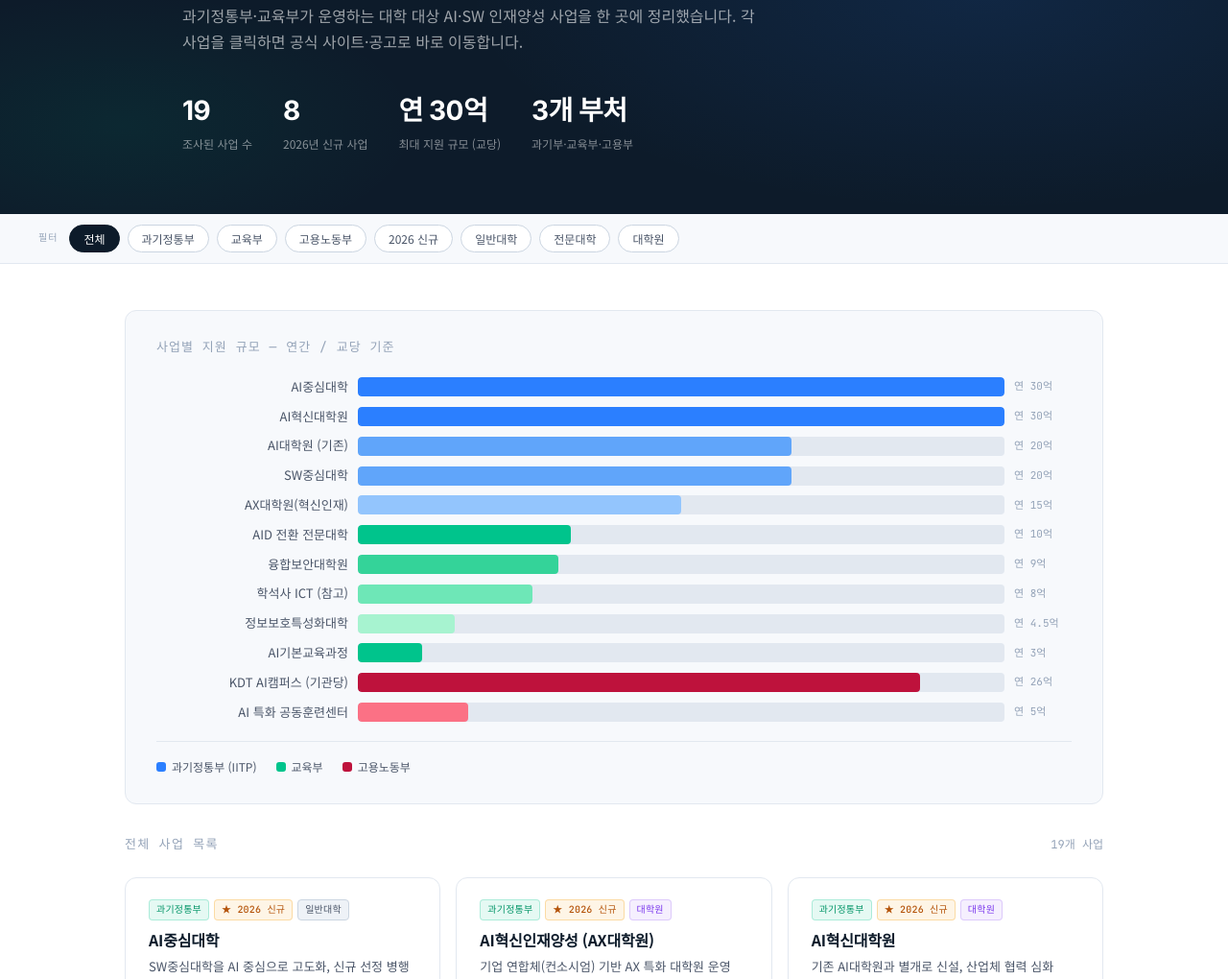
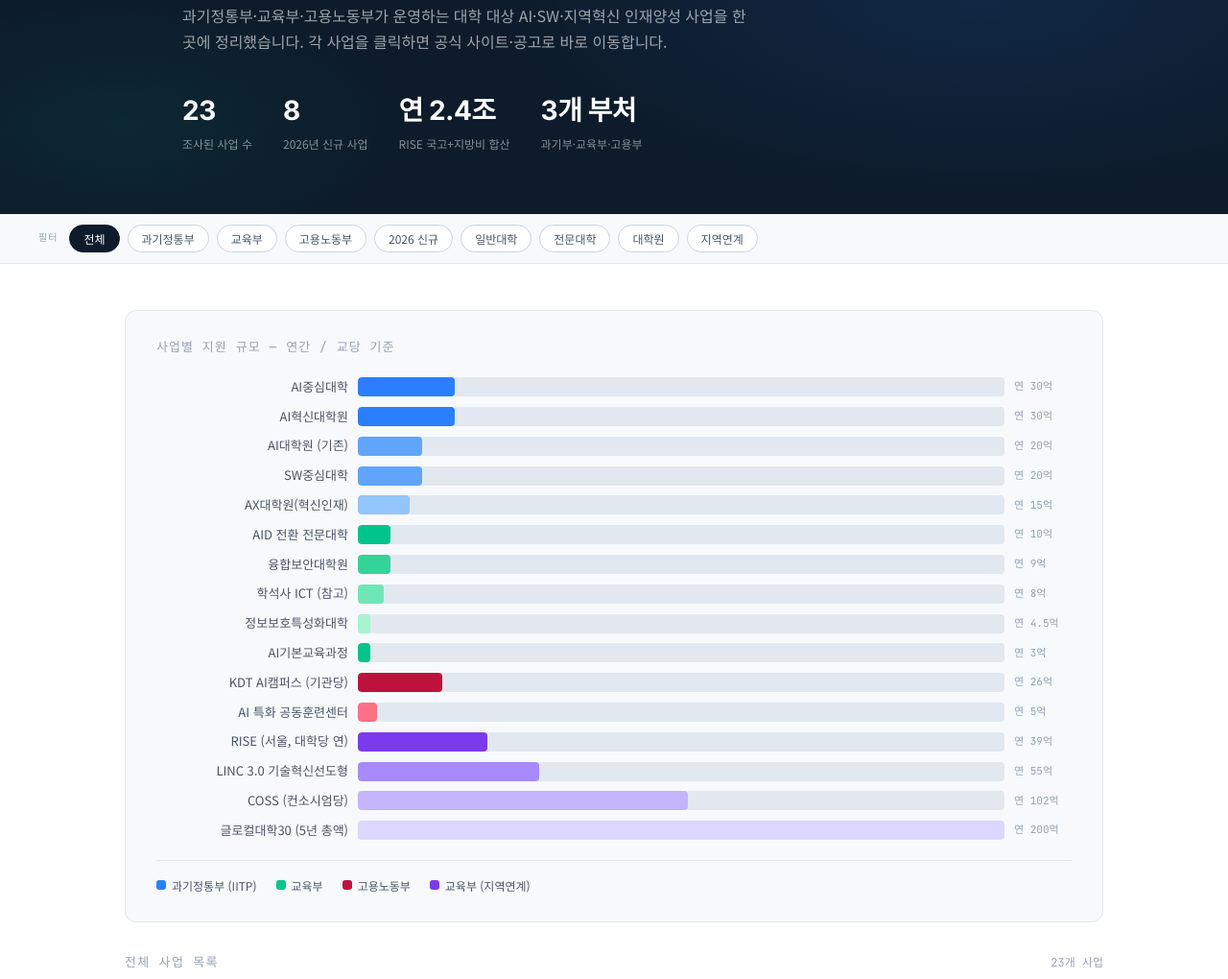
Before and after one commit to gerrard-grepp/260611-AIbusinesslist, a plain HTML site: page index.html in a window 1280 px wide. Shown: the part 293-1313 px from the top of the page at 96% size. Drawn offline with Linux system fonts and the light colour scheme.

Commit message:
Update index.html

```diff
--- a/index.html
+++ b/index.html
@@ -219,6 +219,7 @@ body {
 .badge-univ { background: var(--surface2); color: var(--text-secondary); border: 1px solid var(--border-strong); }
 .badge-junior { background: #FFF7ED; color: #C2410C; border: 1px solid #FED7AA; }
 .badge-moel  { background: #FFF1F2; color: #BE123C; border: 1px solid #FECDD3; }
+.badge-region { background: #F5F3FF; color: #6D28D9; border: 1px solid #DDD6FE; }
 
 .card-arrow {
   color: var(--accent);
@@ -437,12 +438,12 @@ body {
     <div class="hero-eyebrow">2026 정부 재정지원사업 종합</div>
     <h1>대학 <span>AI · SW 교육</span> 지원사업<br>현황 가이드</h1>
     <p class="hero-desc">
-      과기정통부·교육부가 운영하는 대학 대상 AI·SW 인재양성 사업을 한 곳에 정리했습니다.
+      과기정통부·교육부·고용노동부가 운영하는 대학 대상 AI·SW·지역혁신 인재양성 사업을 한 곳에 정리했습니다.
       각 사업을 클릭하면 공식 사이트·공고로 바로 이동합니다.
     </p>
     <div class="hero-stats">
       <div>
-        <div class="hero-stat-num">19</div>
+        <div class="hero-stat-num">23</div>
         <div class="hero-stat-label">조사된 사업 수</div>
       </div>
       <div>
@@ -450,8 +451,8 @@ body {
         <div class="hero-stat-label">2026년 신규 사업</div>
       </div>
       <div>
-        <div class="hero-stat-num">연 30억</div>
-        <div class="hero-stat-label">최대 지원 규모 (교당)</div>
+        <div class="hero-stat-num">연 2.4조</div>
+        <div class="hero-stat-label">RISE 국고+지방비 합산</div>
       </div>
       <div>
         <div class="hero-stat-num">3개 부처</div>
@@ -472,6 +473,7 @@ body {
   <button class="filter-btn" onclick="setFilter(this,'univ')">일반대학</button>
   <button class="filter-btn" onclick="setFilter(this,'junior')">전문대학</button>
   <button class="filter-btn" onclick="setFilter(this,'grad')">대학원</button>
+  <button class="filter-btn" onclick="setFilter(this,'region')">지역연계</button>
 </div>
 
 <!-- MAIN -->
@@ -485,6 +487,7 @@ body {
       <div class="legend-item"><div class="legend-dot" style="background:#2B7FFF"></div>과기정통부 (IITP)</div>
       <div class="legend-item"><div class="legend-dot" style="background:#00C48C"></div>교육부</div>
       <div class="legend-item"><div class="legend-dot" style="background:#BE123C"></div>고용노동부</div>
+      <div class="legend-item"><div class="legend-dot" style="background:#7C3AED"></div>교육부 (지역연계)</div>
     </div>
   </div>
 
@@ -815,16 +818,84 @@ const PROGRAMS = [
       { label: '고용노동부 직업훈련', url: 'https://www.moel.go.kr', primary: false },
     ]
   },
+  // ───────────────────────────────────────────────
+  // 지역혁신·지역연계 계열 사업
+  // ───────────────────────────────────────────────
+  {
+    id: 20,
+    title: 'RISE (지역혁신중심 대학지원체계)',
+    sub: '지자체가 주도하는 지역대학 전면 지원 — AI 특화 단위과제 포함',
+    dept: 'moe',
+    isNew: false,
+    target: 'univ',
+    scale: '연간 국고+지방비 총 2조4천억 (전국 17개 시도)',
+    barVal: 39,
+    detail: '2025년 전국 본격 시행(2025~2029년 5개년). 기존 RIS·LINC 등 대학지원 사업을 통합·흡수. 지자체 주도로 지역대학에 AI 관련 학과 지원·계약학과·산학협력 등 단위과제 자율 설계. 서울시: AI 관련 학과 지원·AI분야 조기취업형 계약학과 공고(2026년 4월 공고, 7월 선정). 경북: 5년간 1조5천억 이상 투입(전국 최대). 한양대 5년간 395억, 서울과기대 5개 과제 선정 등 개별 대학 규모 상이.',
+    badges: ['moe','region','univ'],
+    links: [
+      { label: '한국연구재단 RISE', url: 'https://www.nrf.re.kr/biz/info/info/view?menu_no=378&biz_no=627', primary: true },
+      { label: '서울RISE센터', url: 'https://www.seoulrise.or.kr', primary: false },
+    ]
+  },
+  {
+    id: 21,
+    title: '글로컬대학30',
+    sub: '지역대학 5년간 1,000억 지원 + 규제 특례 — AI 인재양성 중심축',
+    dept: 'moe',
+    isNew: false,
+    target: 'univ',
+    scale: '5년간 1,000억 / 교 (30개교 최종 완료)',
+    barVal: 200,
+    detail: '2023~2025년 3년 선정 완료(30개교). 2025년 최종 선정: 조선대-조선간호대·충남대-공주대(통합형), 경성대·순천향대·전남대·제주대·한서대(단독형). 서울대를 제외한 9개 지방거점국립대 전원 포함. 교육부-지자체-대학 협약, AI 인재양성을 핵심 혁신 방향으로 채택. 특성화지방대학 지정 + 범부처 지원 연계. 2026년 추가 선정 없음(계획 변경).',
+    badges: ['moe','region','univ'],
+    links: [
+      { label: '교육부 글로컬대학30', url: 'https://www.moe.go.kr/boardCnts/viewRenew.do?boardID=294&boardSeq=99449&lev=0&m=0204', primary: true },
+      { label: '나무위키 선정현황', url: 'https://namu.wiki/w/%EA%B8%80%EB%A1%9C%EC%BB%AC%EB%8C%80%ED%95%99%2030', primary: false },
+    ]
+  },
+  {
+    id: 22,
+    title: '첨단분야 혁신융합대학 (COSS)',
+    sub: '대학 간 장벽을 허물고 AI·반도체 등 8개 첨단분야 컨소시엄 교육',
+    dept: 'moe',
+    isNew: false,
+    target: 'univ',
+    scale: '연간 총 816억 (컨소시엄당 연 102억)',
+    barVal: 102,
+    detail: '2021~2026년 6년 사업(마지막 해). 8개 분야: 인공지능·빅데이터·차세대반도체·미래자동차·바이오헬스·실감미디어·지능형로봇·에너지신산업. 18개 연합체(주관대학+참여대학 4~7개). 수도권·지방 각 40% 이상 포함 필수. 마이크로디그리 운영. 46개교 선정, 전공 관계없이 수강 가능. 2024년 지자체참여형 5개 추가(지자체+대학 연합). 2026년 사업 종료 예정으로 후속 사업 설계 논의 중.',
+    badges: ['moe','region','univ'],
+    links: [
+      { label: 'COSS 공식홈페이지', url: 'https://www.cossnet.com', primary: true },
+      { label: '교육부 사업 안내', url: 'https://www.moe.go.kr', primary: false },
+    ]
+  },
+  {
+    id: 23,
+    title: 'LINC 3.0 (산학연협력 선도대학)',
+    sub: '대학-기업-연구소 협력 기반 AI·첨단 인재양성 및 기술이전',
+    dept: 'moe',
+    isNew: false,
+    target: 'univ',
+    scale: '기술혁신선도형 연 55억 / 수요맞춤형 연 40억',
+    barVal: 55,
+    detail: '2022년부터 5년간 운영(~2026년). 일반대 75개교·전문대 59개교, 연 총 4,070억 지원(2022년 기준). 유형: 기술혁신선도형(연 55억, 15개교)·수요맞춤성장형(연 40억, 53개교)·협력기반구축형(10개교). 2025년부터 RISE 체계와 연계해 지역 AI 산학협력 모델로 진화. ICC(특화산업 기업협업센터) 기반 AI 분야 산학공동 기술개발 포함.',
+    badges: ['moe','region','univ'],
+    links: [
+      { label: 'LINC 3.0 한국연구재단', url: 'https://lincthree.nrf.re.kr/page/3f9e37c9-bcb3-4988-82f4-48c8489504e6', primary: true },
+      { label: '교육부 보도자료', url: 'https://www.moe.go.kr/boardCnts/viewRenew.do?boardID=294&boardSeq=90756&lev=0&searchType=null&statusYN=W&page=1&s=moe&m=020402&opType=N', primary: false },
+    ]
+  },
 ];
 
 const BADGE_META = {
-  msit: { cls: 'badge-msit', label: '과기정통부' },
-  moe:  { cls: 'badge-moe',  label: '교육부' },
-  moel: { cls: 'badge-moel', label: '고용노동부' },
-  new:  { cls: 'badge-new',  label: '★ 2026 신규' },
-  grad: { cls: 'badge-grad', label: '대학원' },
-  univ: { cls: 'badge-univ', label: '일반대학' },
+  msit:   { cls: 'badge-msit',   label: '과기정통부' },
+  moe:    { cls: 'badge-moe',    label: '교육부' },
+  moel:   { cls: 'badge-moel',   label: '고용노동부' },
+  new:    { cls: 'badge-new',    label: '★ 2026 신규' },
+  grad:   { cls: 'badge-grad',   label: '대학원' },
+  univ:   { cls: 'badge-univ',   label: '일반대학' },
   junior: { cls: 'badge-junior', label: '전문대학' },
+  region: { cls: 'badge-region', label: '지역연계' },
 };
 
 let currentFilter = 'all';
@@ -851,6 +922,7 @@ function renderCards(filter) {
         if (filter === 'univ') return p.target === 'univ';
         if (filter === 'junior') return p.target === 'junior';
         if (filter === 'grad') return p.target === 'grad';
+        if (filter === 'region') return p.badges.includes('region');
         return true;
       });
 
@@ -931,8 +1003,12 @@ function renderChart() {
     { label: 'AI기본교육과정', val: 3, color: '#00C48C' },
     { label: 'KDT AI캠퍼스 (기관당)', val: 26, color: '#BE123C' },
     { label: 'AI 특화 공동훈련센터', val: 5, color: '#FB7185' },
+    { label: 'RISE (서울, 대학당 연)', val: 39, color: '#7C3AED' },
+    { label: 'LINC 3.0 기술혁신선도형', val: 55, color: '#A78BFA' },
+    { label: 'COSS (컨소시엄당)', val: 102, color: '#C4B5FD' },
+    { label: '글로컬대학30 (5년 총액)', val: 200, color: '#DDD6FE' },
   ];
-  const max = 30;
+  const max = 200;
   const el = document.getElementById('barChart');
   el.innerHTML = items.map(it => `
     <div class="bar-row">
```
